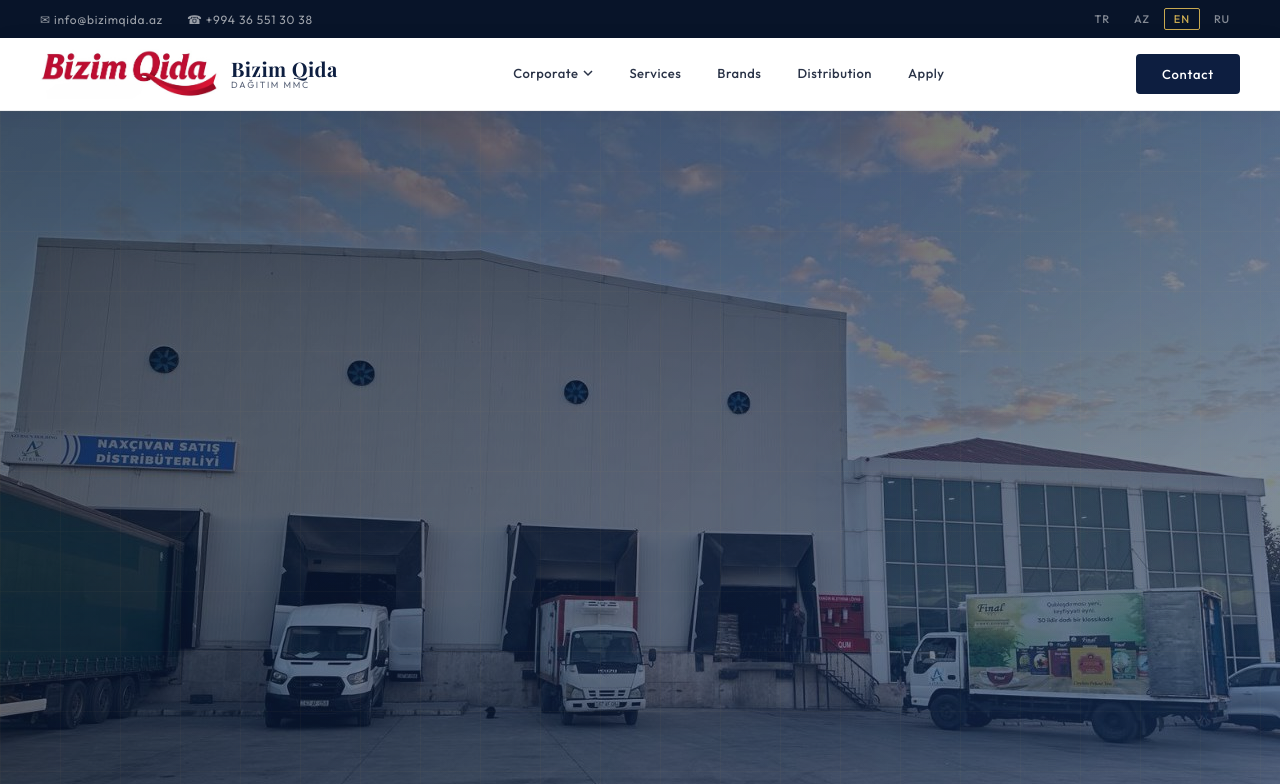
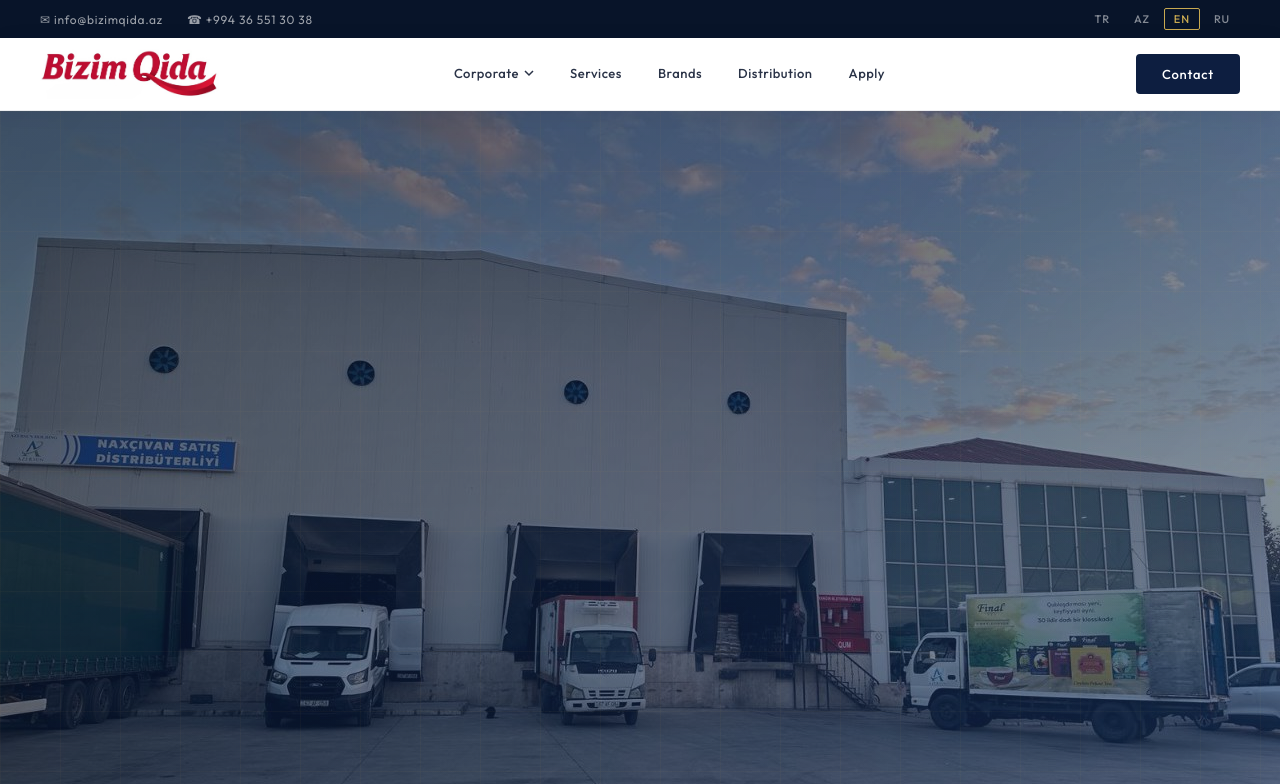
Before and after one commit to mrtsrktt/bizimqida, a Next.js app: page /en in a window 1280 px wide. Shown: the top 784 px of the page. Built offline with nearby package versions, Linux system fonts and the light colour scheme; a web font is replaced by a local one.

Commit message:
Remove logo text labels from Navbar and Footer, keep only logo image
Co-Authored-By: Claude Opus 4.6 (1M context) <noreply@anthropic.com>

```diff
--- a/src/components/layout/Footer.tsx
+++ b/src/components/layout/Footer.tsx
@@ -19,10 +19,6 @@ export default function Footer() {
               alt="Bizim Qida"
               className={styles['logo-img']}
             />
-            <div className={styles['logo-text-wrap']}>
-              <div className={styles['logo-name']}>Bizim Qida</div>
-              <div className={styles['logo-sub']}>Dağıtım MMC</div>
-            </div>
           </div>
           <p>{t('description')}</p>
         </div>
--- a/src/components/layout/Navbar.tsx
+++ b/src/components/layout/Navbar.tsx
@@ -31,10 +31,6 @@ export default function Navbar() {
             alt="Bizim Qida"
             className={styles['logo-img']}
           />
-          <div className={styles['logo-text-wrap']}>
-            <div className={styles['logo-name']}>Bizim Qida</div>
-            <div className={styles['logo-sub']}>Dağıtım MMC</div>
-          </div>
         </Link>
 
         {/* Desktop Nav Menu */}
```
